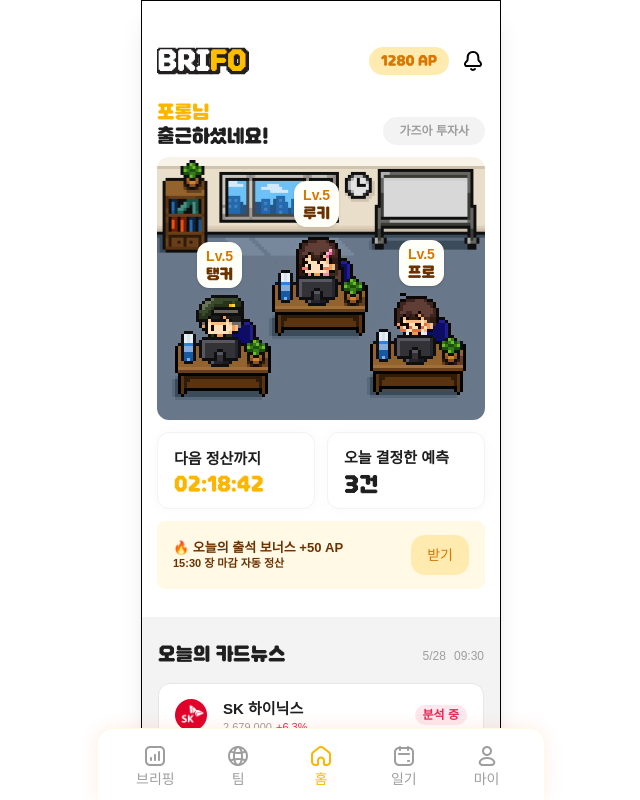
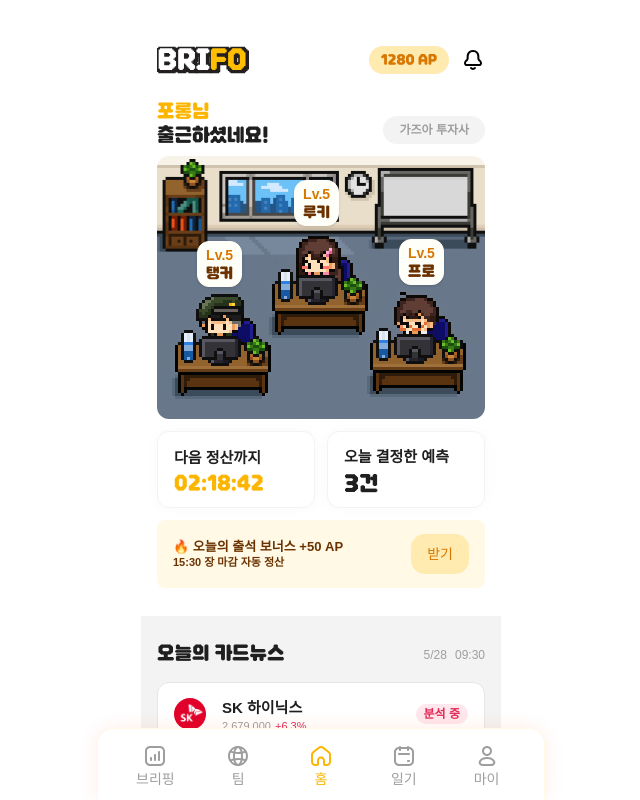
Before and after one commit to Team-BRIFO/BRIFO-front, a React (Vite) app: page / in a window 1280 px wide. Shown: the whole page, without its empty margins (319-959 px from the left). Built offline with nearby package versions, Linux system fonts and the light colour scheme.

Commit message:
style: 화면 외곽 border/shadow 제거

```diff
--- a/src/components/common/Container.tsx
+++ b/src/components/common/Container.tsx
@@ -67,8 +67,7 @@ export function Container({
 
   // 3. Variant별 고유 스타일 (피그마 스펙 반영)
   // page: 화면 꽉 차는 높이, 세로 배치, 흰색 배경, 피그마에서 요청한 0.5px 검은 테두리
-  const variantClass =
-    variant === 'page' ? 'min-h-screen flex flex-col bg-White border-[0.5px] border-Black' : ''
+  const variantClass = variant === 'page' ? 'min-h-screen flex flex-col bg-White ' : ''
 
   const baseClass = [widthClass, centerClass, paddingClass, variantClass, className]
     .filter(Boolean)
--- a/src/layouts/AppLayout.tsx
+++ b/src/layouts/AppLayout.tsx
@@ -39,7 +39,7 @@ export function AppLayout() {
     <Container
       variant="page"
       padding="none"
-      className="relative mx-auto h-[100dvh] overflow-hidden shadow-xl"
+      className="relative mx-auto h-[100dvh] overflow-hidden"
     >
       <main className="flex min-h-0 flex-1 flex-col overflow-y-auto">
         <Outlet />
```
